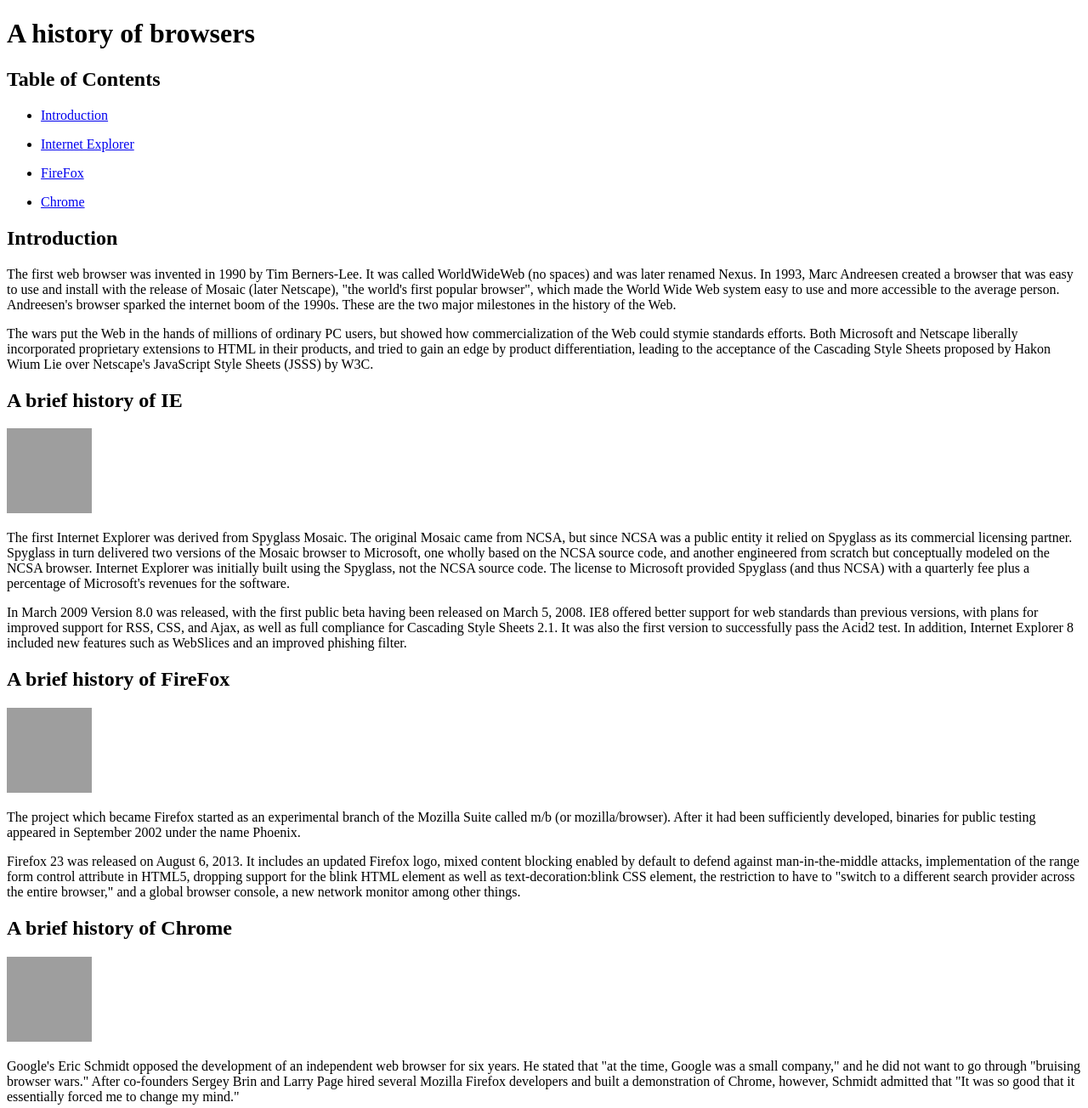
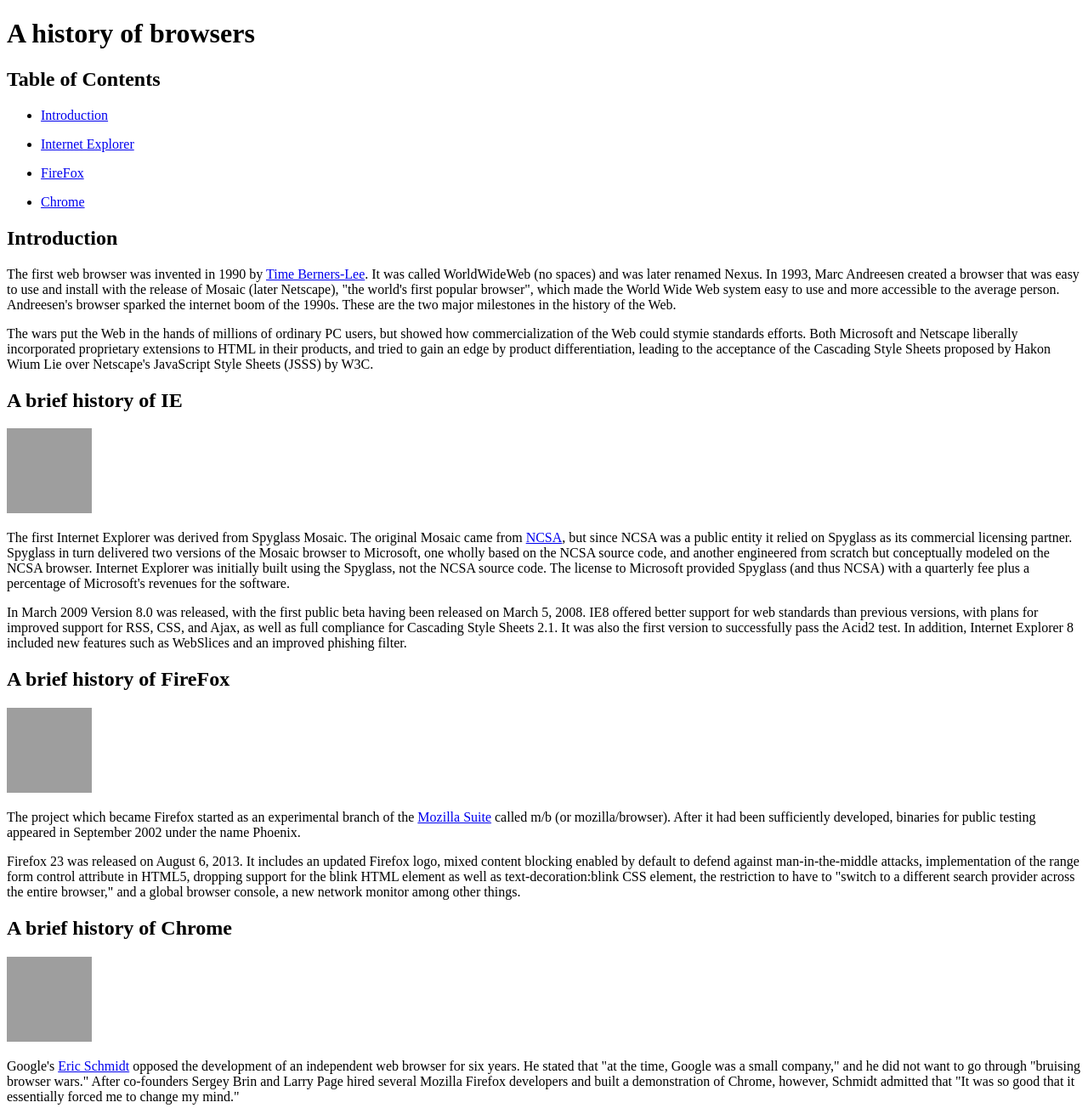
Before and after one commit to rosecb/Hello-World, a plain HTML site: page WODs/BrowserHistory1/index.html in a window 1280 px wide. Shown: the top 1304 px of the page at 85% size. Drawn offline with Linux system fonts and the light colour scheme; grey boxes are pictures that could not be loaded.

Commit message:
BrowserHistory

```diff
--- a/WODs/BrowserHistory1/index.html
+++ b/WODs/BrowserHistory1/index.html
@@ -12,21 +12,21 @@
         </ul>
         <h2><id="Introduction"></id>Introduction</h2>
 
-        <p>The first web browser was invented in 1990 by Tim Berners-Lee. It was called WorldWideWeb (no spaces) and was later renamed Nexus. In 1993, Marc Andreesen created a browser that was easy to use and install with the release of Mosaic (later Netscape), "the world's first popular browser", which made the World Wide Web system easy to use and more accessible to the average person. Andreesen's browser sparked the internet boom of the 1990s. These are the two major milestones in the history of the Web.</p>
+        <p>The first web browser was invented in 1990 by <a href="https://www.w3.org/People/Berners-Lee/">Time Berners-Lee</a>. It was called WorldWideWeb (no spaces) and was later renamed Nexus. In 1993, Marc Andreesen created a browser that was easy to use and install with the release of Mosaic (later Netscape), "the world's first popular browser", which made the World Wide Web system easy to use and more accessible to the average person. Andreesen's browser sparked the internet boom of the 1990s. These are the two major milestones in the history of the Web.</p>
         <p>The wars put the Web in the hands of millions of ordinary PC users, but showed how commercialization of the Web could stymie standards efforts. Both Microsoft and Netscape liberally incorporated proprietary extensions to HTML in their products, and tried to gain an edge by product differentiation, leading to the acceptance of the Cascading Style Sheets proposed by Hakon Wium Lie over Netscape's JavaScript Style Sheets (JSSS) by W3C.</p>
         <h2><id="IE></id>A brief history of IE</h2>
         <img src="https://upload.wikimedia.org/wikipedia/commons/1/1f/Internet_Explorer_10%2B11_computer_icon.png" width="100" height="100" alt="IE">
 
-        <p>The first Internet Explorer was derived from Spyglass Mosaic. The original Mosaic came from NCSA, but since NCSA was a public entity it relied on Spyglass as its commercial licensing partner. Spyglass in turn delivered two versions of the Mosaic browser to Microsoft, one wholly based on the NCSA source code, and another engineered from scratch but conceptually modeled on the NCSA browser. Internet Explorer was initially built using the Spyglass, not the NCSA source code. The license to Microsoft provided Spyglass (and thus NCSA) with a quarterly fee plus a percentage of Microsoft's revenues for the software.</p>
+        <p>The first Internet Explorer was derived from Spyglass Mosaic. The original Mosaic came from <a href="http://www.ncsa.illinois.edu/">NCSA</a>, but since NCSA was a public entity it relied on Spyglass as its commercial licensing partner. Spyglass in turn delivered two versions of the Mosaic browser to Microsoft, one wholly based on the NCSA source code, and another engineered from scratch but conceptually modeled on the NCSA browser. Internet Explorer was initially built using the Spyglass, not the NCSA source code. The license to Microsoft provided Spyglass (and thus NCSA) with a quarterly fee plus a percentage of Microsoft's revenues for the software.</p>
         <p>In March 2009 Version 8.0 was released, with the first public beta having been released on March 5, 2008. IE8 offered better support for web standards than previous versions, with plans for improved support for RSS, CSS, and Ajax, as well as full compliance for Cascading Style Sheets 2.1. It was also the first version to successfully pass the Acid2 test. In addition, Internet Explorer 8 included new features such as WebSlices and an improved phishing filter.</p>
         <h2><id="FireFox></id>A brief history of FireFox</h2>
         <img src="https://upload.wikimedia.org/wikipedia/commons/f/ff/Mozilla_Firefox_logo_2013.png" width="100" height="100" alt="FireFox">
 
-        <p>The project which became Firefox started as an experimental branch of the Mozilla Suite called m/b (or mozilla/browser). After it had been sufficiently developed, binaries for public testing appeared in September 2002 under the name Phoenix.</p>
+        <p>The project which became Firefox started as an experimental branch of the <a href="https://en.wikipedia.org/wiki/Mozilla">Mozilla Suite</a> called m/b (or mozilla/browser). After it had been sufficiently developed, binaries for public testing appeared in September 2002 under the name Phoenix.</p>
         <p>Firefox 23 was released on August 6, 2013. It includes an updated Firefox logo, mixed content blocking enabled by default to defend against man-in-the-middle attacks, implementation of the range form control attribute in HTML5, dropping support for the blink HTML element as well as text-decoration:blink CSS element, the restriction to have to "switch to a different search provider across the entire browser," and a global browser console, a new network monitor among other things.</p>
         <h2><id="Chrome></id>A brief history of Chrome</h2>
         <img src="https://upload.wikimedia.org/wikipedia/commons/e/e2/Google_Chrome_icon_%282011%29.svg" width="100" height="100" alt="Chrome">
 
-        <p>Google's Eric Schmidt opposed the development of an independent web browser for six years. He stated that "at the time, Google was a small company," and he did not want to go through "bruising browser wars." After co-founders Sergey Brin and Larry Page hired several Mozilla Firefox developers and built a demonstration of Chrome, however, Schmidt admitted that "It was so good that it essentially forced me to change my mind."</p>
+        <p>Google's <a href="https://en.wikipedia.org/wiki/Eric_Schmidt">Eric Schmidt</a> opposed the development of an independent web browser for six years. He stated that "at the time, Google was a small company," and he did not want to go through "bruising browser wars." After co-founders Sergey Brin and Larry Page hired several Mozilla Firefox developers and built a demonstration of Chrome, however, Schmidt admitted that "It was so good that it essentially forced me to change my mind."</p>
         <p>In December 2010 Google announced that to make it easier for businesses to use Chrome they would provide an official Chrome MSI package. For business use it is helpful to have full-fledged MSI packages that can be customized via transform files (.mst) - but the MSI provided with Chrome is only a very limited MSI wrapper fitted around the normal installer, and many businesses find that this arrangement does not meet their needs.</p>
 </html>
```
Also changed, not shown: WODs/BrowserHistory2/index.html (+4 -4 lines), WODs/BrowserHistory3/index.html (+4 -4 lines).
